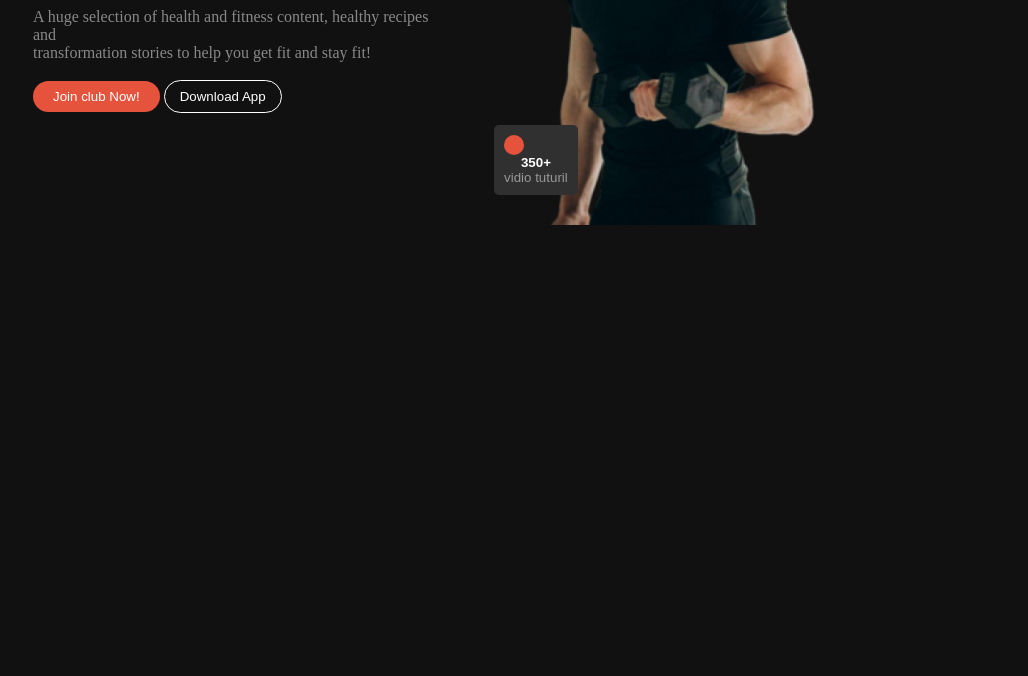
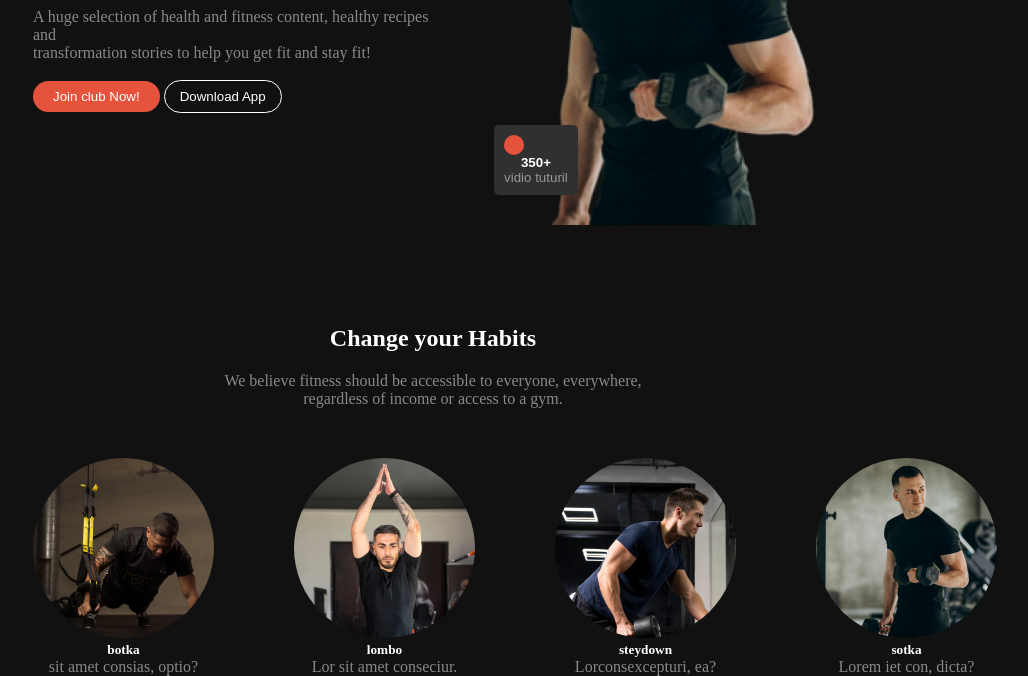
Before and after one commit to mdromjanali224511/varsatil, a plain HTML site: page index.html in a window 1280 px wide. Shown: the part 360-1036 px from the top of the page, without its empty margins (207-1235 px from the left). Before the commit the page ends 800 px from the top, so only its background shows below. Drawn offline with Linux system fonts and the light colour scheme.

Commit message:
added file

```diff
--- a/index.html
+++ b/index.html
@@ -7,6 +7,7 @@
     <link rel="preconnect" href="https://fonts.googleapis.com">
     <link rel="stylesheet" href="style.css">
     <style>
+
 
     </style>
 </head>
@@ -61,6 +62,58 @@
         </div>
 
     </header>
+    <main class="maxwidth">
+        <section class="">
+<div class="maintitle">
+    <h1 id="title" class="mainh">Change your Habits</h1>
+    <p class="buttonp">We believe fitness should be accessible to everyone, everywhere, <br>regardless of income or access to a gym.</p>
+</div>
+
+<div class="mainimage">
+    <div class="imatag">
+         <div class="images">
+        <img class="img" src="./images/image 3.png" alt="">
+    </div>
+    <div class="sub">
+
+        <h5 class="mainh">botka</h5>
+        <p class="buttonp"> sit amet consias, optio?</p>
+    </div>
+    </div>
+
+    <div class="imatag">
+        <div class="images">
+              <img class="img" src="./images/image 2.png" alt="">
+        </div>
+      <div class="sub">
+        <h5 class="mainh">lombo</h5>
+        <p class="buttonp">Lor sit amet conseciur.</p>
+      </div>
+
+    </div>
+    <div class="imatag">
+        <div class="images">
+            <img class="img" src="./images/image 4.png" alt="">
+        </div>
+        <div class="sub">
+             <h5 class="mainh">steydown</h5>
+        <p class="buttonp">Lorconsexcepturi, ea?</p>
+        </div>
+
+    </div>
+    <div class="imatag">
+        <div class="images">
+            <img class="img" src="./images/image 5.png" alt="">
+        </div>
+        <div class="sub">
+             <h5 class="mainh">sotka</h5>
+        <p class="buttonp">Lorem iet con, dicta?</p>
+        </div>
+
+    </div>
+</div>
+        </section>
+    </main>
 </body>
     </div>
 
--- a/style.css
+++ b/style.css
@@ -124,6 +124,30 @@ border-radius: 50%;
         gap: 80px;
         margin-top: 50px;
       }
+/* images section */
+ .mainh{
+        color: var(--model-color);
+    }
+    .img{
+
+        border-radius: 50%;
+    }
+    .mainimage{
+    display: flex;
+    text-align: center;
+    gap: 80px;
+    }
+    #title{
+        margin-bottom: 20px;
+    }
+.maintitle{
+
+    text-align: center;
+    margin: 100px 0 50px 0;
+}
+
+
+
       /* responsive */
       @media screen and (max-width:576px) {
         .baner, .nav{
```
